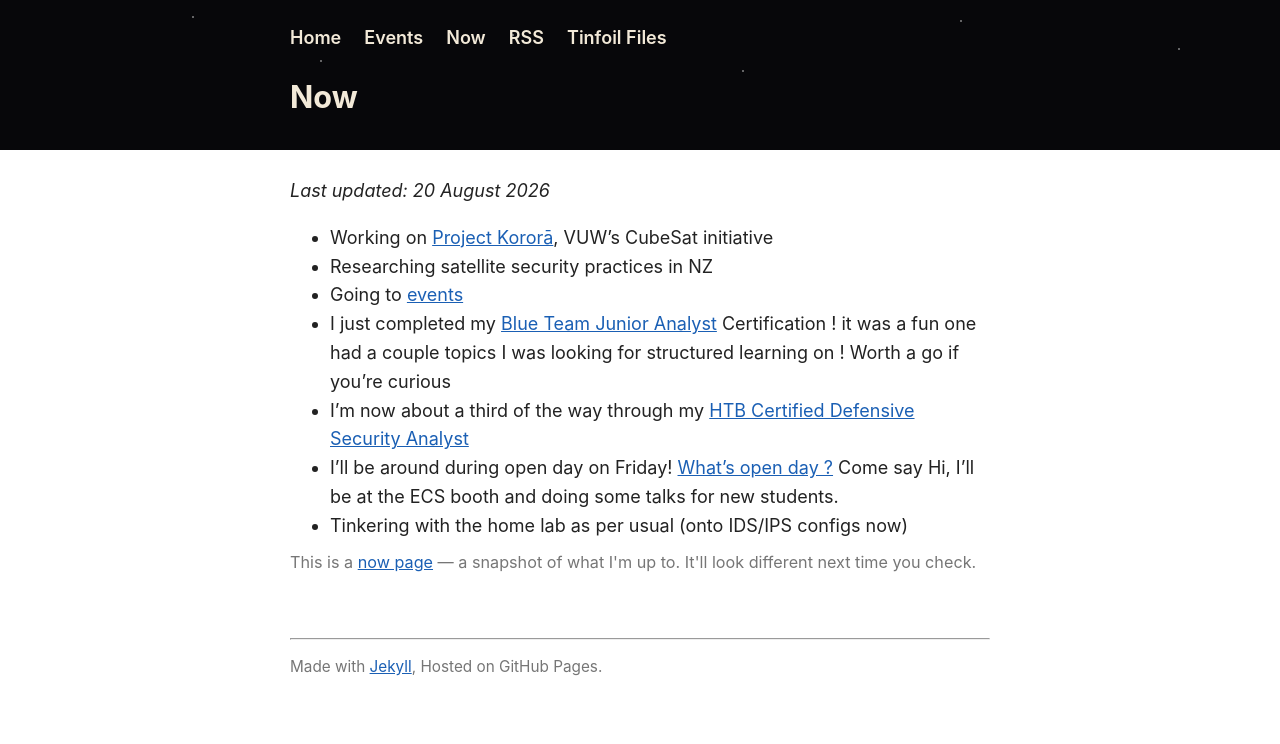
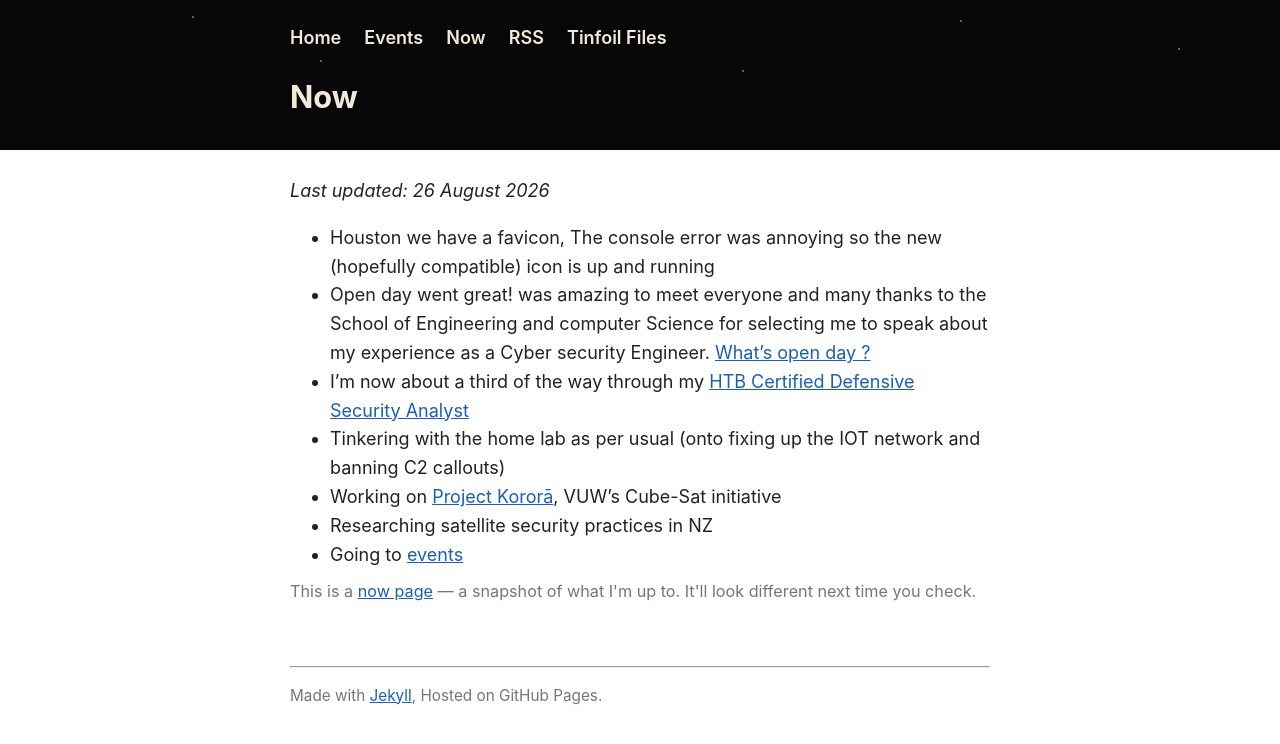
Before and after one commit to benvandw/benvandw.github.io, a Jekyll site: the page built from now.md, in a window 1280 px wide. Shown: the top 744 px of the page. Built offline with Jekyll 4.4.1, drawn with Linux system fonts in a browser that asks for light colours.

Commit message:
Revise now.md with new updates and project details
Updated last updated date and modified project descriptions.

```diff
--- a/now.md
+++ b/now.md
@@ -3,13 +3,13 @@ layout: default
 title: Now
 ---
 
-*Last updated: 20 August 2026*
+*Last updated: 26 August 2026*
 
-- Working on [Project Kororā](https://projectkorora.space/), VUW's CubeSat initiative
+- Houston we have a favicon, The console error was annoying so the new (hopefully compatible) icon is up and running
+- Open day went great! was amazing to meet everyone and many thanks to the School of Engineering and computer Science for selecting me to speak about my experience as a Cyber security Engineer. [What's open day ?](https://www.wgtn.ac.nz/study/events-visits/open-day)
+- I'm now about a third of the way through my [HTB Certified Defensive Security Analyst](https://academy.hackthebox.com/preview/certifications/htb-certified-defensive-security-analyst)
+- Tinkering with the home lab as per usual (onto fixing up the IOT network and banning C2 callouts)
+- Working on [Project Kororā](https://projectkorora.space/), VUW's Cube-Sat initiative
 - Researching satellite security practices in NZ
 - Going to [events](https://vandw.xyz/events)
-- I just completed my  [Blue Team Junior Analyst](https://www.centri.org/courses/blue-team-junior-analyst-pathway-bundle)  Certification ! it was a fun one had a couple topics I was looking for structured learning on !  Worth a go if you're curious
-- I'm now about a third of the way through my [HTB Certified Defensive Security Analyst](https://academy.hackthebox.com/preview/certifications/htb-certified-defensive-security-analyst)
-- I'll be around during open day on Friday! [What's open day ?](https://www.wgtn.ac.nz/study/events-visits/open-day) Come say Hi, I'll be at the ECS booth and doing some talks for new students.
-- Tinkering with the home lab as per usual (onto IDS/IPS configs now)
 <p class="post-meta">This is a <a href="https://nownownow.com/about">now page</a> — a snapshot of what I'm up to. It'll look different next time you check.</p>
```
